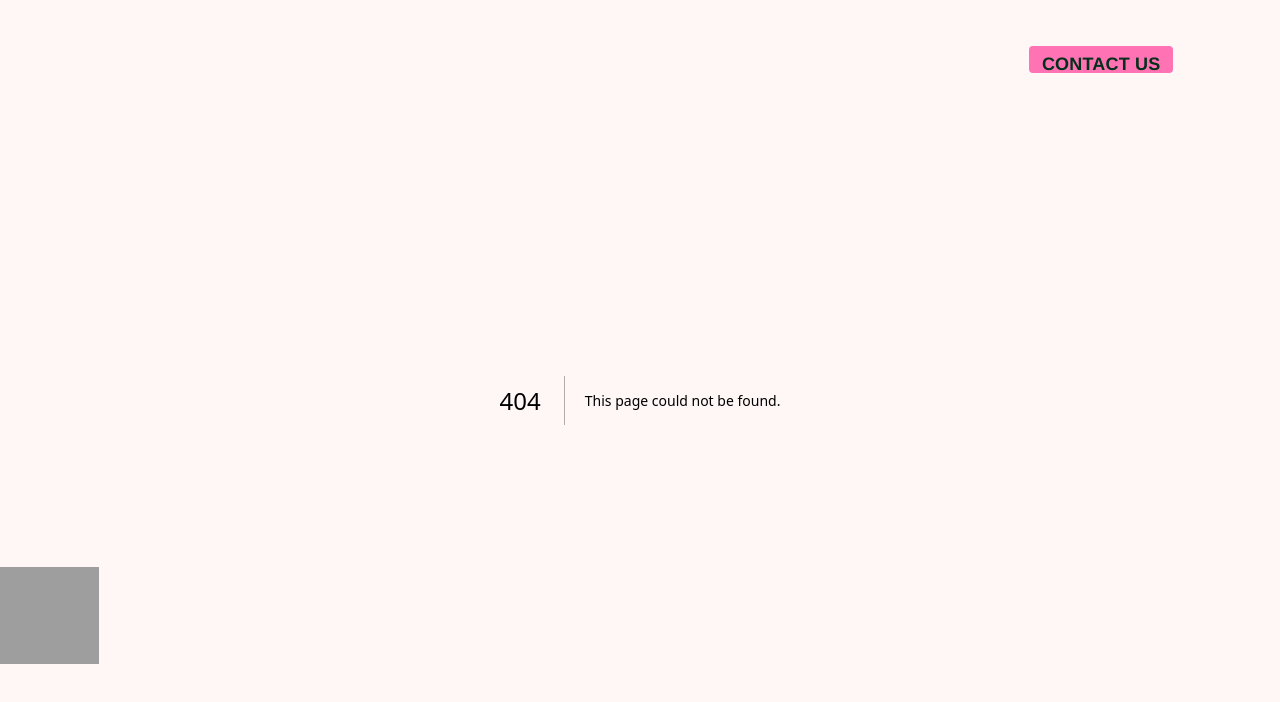
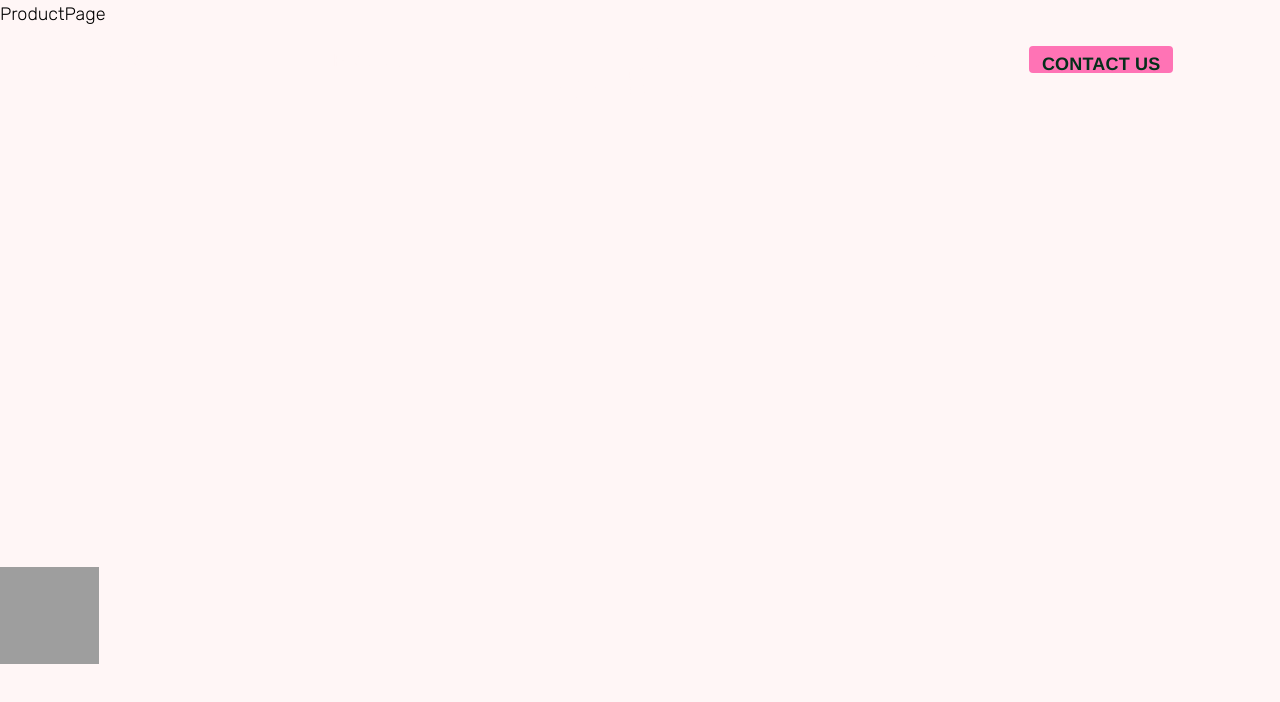
Before and after one commit to anoopraju31/eat-curious, a Next.js app: page /products in a window 1280 px wide. Before the commit this address had no page. Shown: the top 702 px of the page. Built offline with nearby package versions, Linux system fonts and the light colour scheme; grey boxes are pictures that could not be loaded; a web font is replaced by a local one.

Commit message:
Product Page: initial

```diff
--- a/src/app/contact/sections/Hero.tsx
+++ b/src/app/contact/sections/Hero.tsx
@@ -17,7 +17,7 @@ const Hero = () => {
 				viewBox='0 0 808 207'
 				fill='none'
 				xmlns='http://www.w3.org/2000/svg'>
-				<g clip-path='url(#clip0_587_16655)'>
+				<g clipPath='url(#clip0_587_16655)'>
 					<path
 						d='M46.4079 158.664C50.7625 157.371 55.6145 155.968 60.7206 154.521C60.9748 162.949 61.3506 171.488 61.7153 179.728C62.0911 188.123 62.4669 196.661 62.9643 205.056C41.9759 205.255 20.9876 205.465 -0.0117188 205.686C0.275641 192.972 0.46353 180.258 0.46353 167.533C0.46353 154.93 0.485634 142.305 -0.0117188 129.712C14.4999 119.429 29.3432 109.576 44.5953 100.43C44.8827 118.037 45.59 135.633 46.1758 153.229C46.2642 155.405 46.3084 156.488 46.3858 158.664H46.4079Z'
 						fill='#FFF6F6'></path>
--- /dev/null
+++ b/src/app/products/page.tsx
@@ -0,0 +1,7 @@
+import React from 'react'
+
+const ProductPage = () => {
+	return <div>ProductPage</div>
+}
+
+export default ProductPage
```
